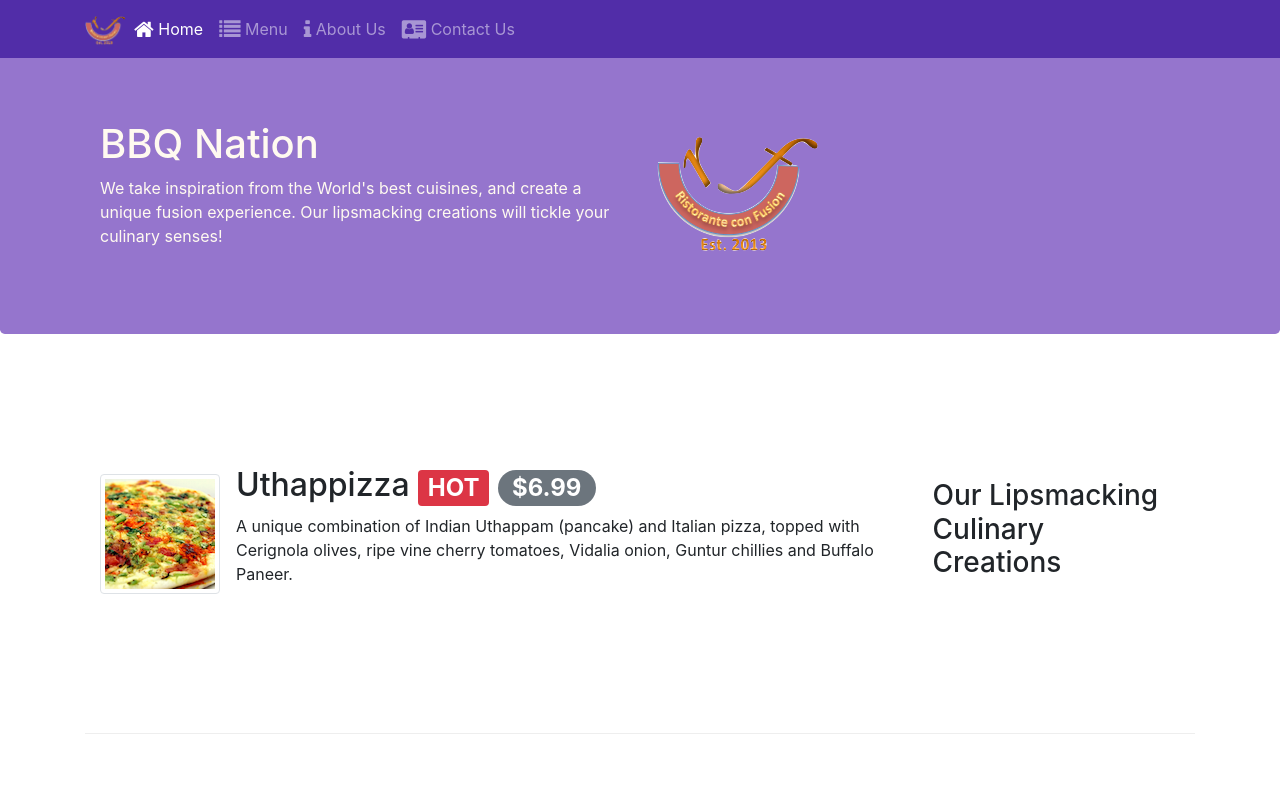
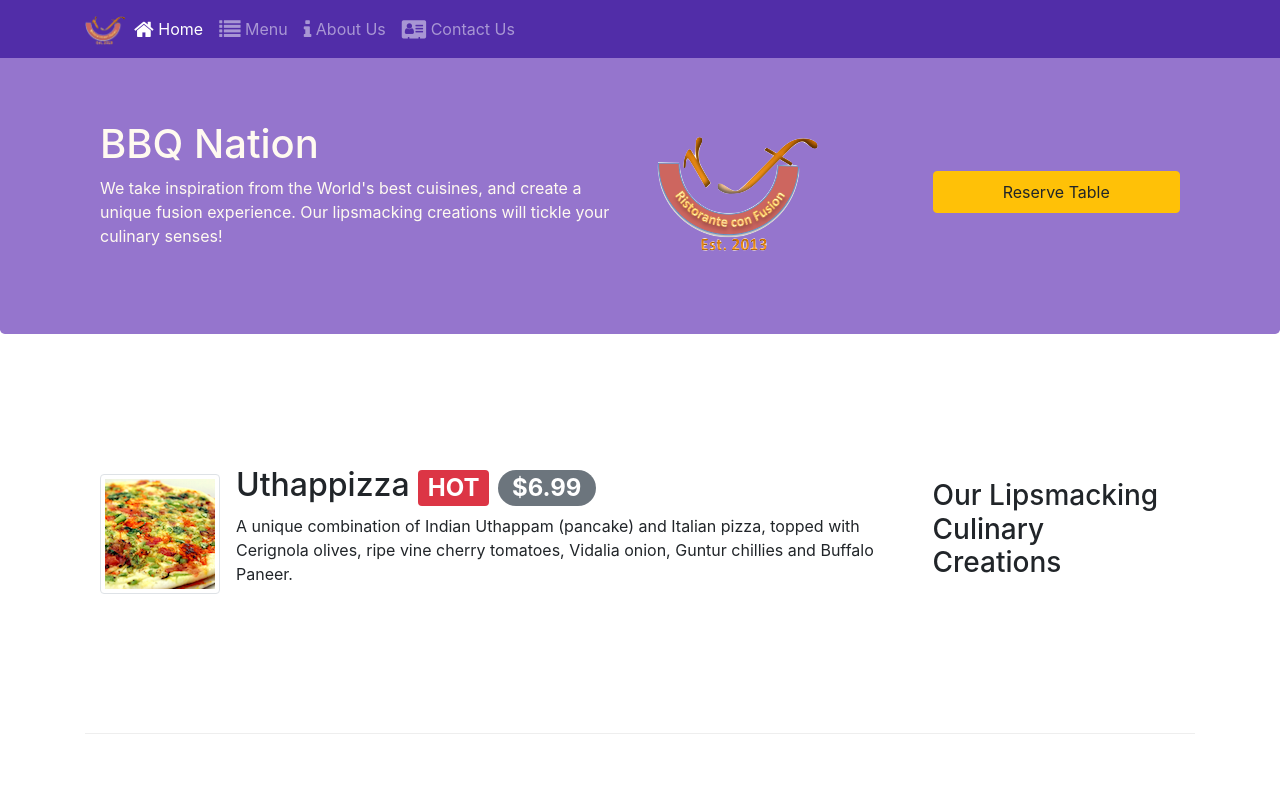
Before and after one commit to charanjit712/project, a website: page index.html in a window 1280 px wide. Shown: the top 800 px of the page. Drawn offline with nearby package versions, Linux system fonts and the light colour scheme.

Commit message:
tooltip added

```diff
--- a/index.html
+++ b/index.html
@@ -49,6 +49,9 @@
                 </div>
                 <div class="col-12 col-sm align-self-center">
                         <img src="img/logo.png" class="img-fluid">
+                </div>
+                <div class="col-12 col-sm align-self-center">
+                    <a role="button" class="btn btn-block nav-link btn-warning"data-toggle="tooltip" data-html="true" title="or call us at<br><strong>+306 914 6727</strong>" data-placement="bottom" href="#Reserveform">Reserve Table</a>
                 </div>
             </div>
         </div>
@@ -150,6 +153,12 @@
 <script src="node_modules/jquery/dist/jquery.slim.min.js"></script>
 <script src="node_modules/popper.js/dist/umd/popper.min.js"></script>
 <script src="node_modules/bootstrap/dist/js/bootstrap.min.js"></script>
+<script>
+$(document).ready(function() {
+    $('[data-toggle="tooltip"]').tooltip();
+});
+
+    </script>
 </body>
 
 </html>
```
Also changed, not shown: aboutus.html (+3 -2 lines).
